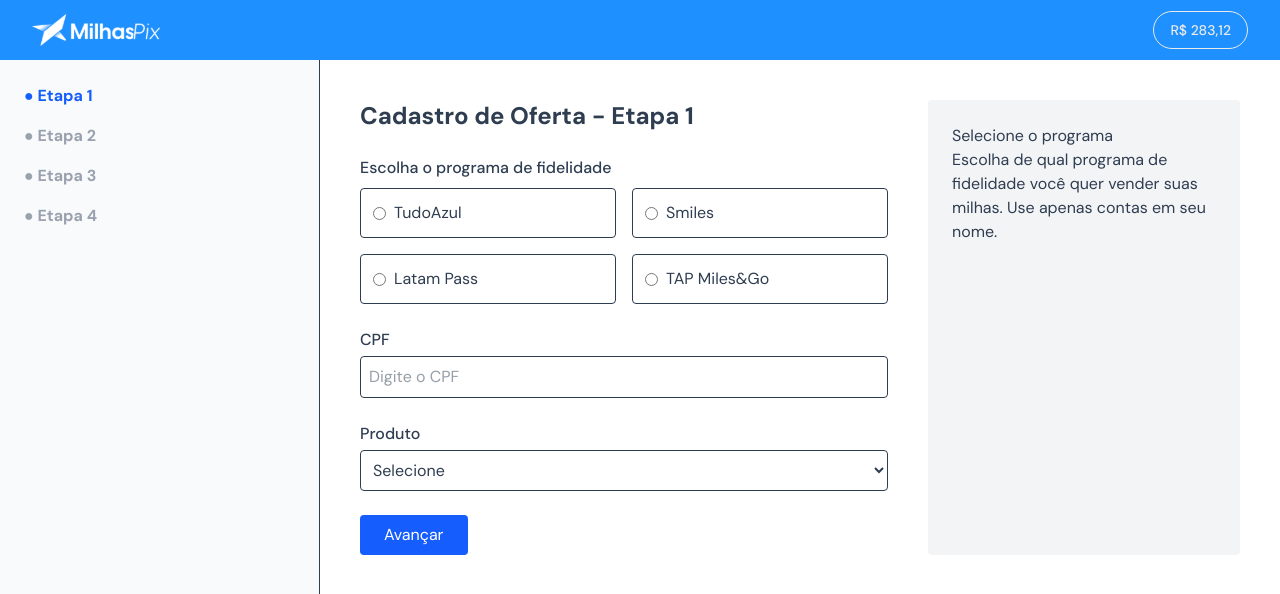
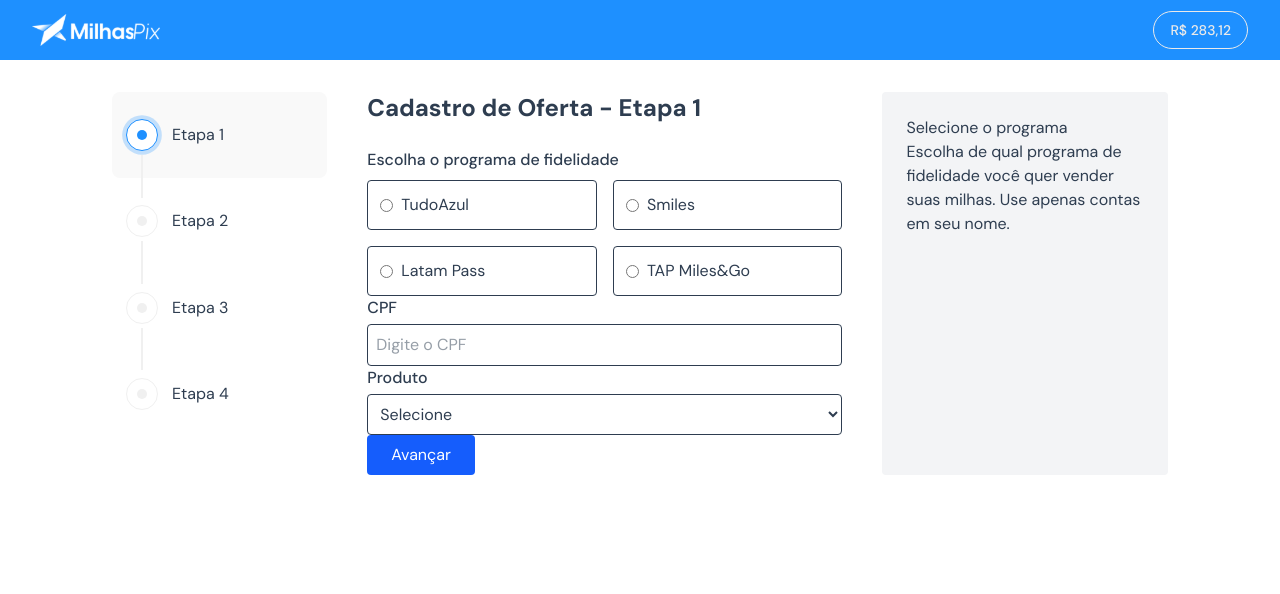
Before and after one commit to wll-machado/MilhasPix, a React (Vite) app: page /cadastro in a window 1280 px wide. Shown: the top 594 px of the page. Built offline with nearby package versions, Linux system fonts and the light colour scheme.

Commit message:
dot styles,animation created

```diff
--- a/src/App.tsx
+++ b/src/App.tsx
@@ -6,6 +6,8 @@
 import FormStep1 from './pages/FormStep1'
 import FormStep2 from './pages/FormStep2'
 import FormStep3 from './pages/FormStep3'
+import FormStep4 from './pages/FormStep4'
+import MyOffers from './pages/MyOffers'
 
 function App() {
 
@@ -20,10 +22,10 @@
             <Route index element={<FormStep1 />} />
             <Route path="step2" element={<FormStep2 />} />
             <Route path="step3" element={<FormStep3 />} />
-            {/* <Route path="step4" element={<FormStep4 />} /> */}
+            <Route path="step4" element={<FormStep4 />} />
           </Route>
 
-          {/* <Route path="/minhas-ofertas" element={<OffersPage />}  */}
+          <Route path="/minhas-ofertas" element={<MyOffers />} />
         </Routes>
       </OffersProvider>
     </BrowserRouter>
--- a/src/components/Header.tsx
+++ b/src/components/Header.tsx
@@ -1,11 +1,14 @@
+import { useNavigate } from 'react-router';
 import Logo from '../assets/images/logo.svg';
 
 
 const Header = () => {
+  const navigate = useNavigate();
+
   return (
     <header className="w-full h-15 bg flex items-center justify-between px-8 py-3" >
       <img src={Logo} alt="Milhaspix logo" />
-      <span className='text border-1 rounded-full px-4 py-1.5'>R$ 283,12</span>
+      <span onClick={() => {navigate("/minhas-ofertas") }} className='text border-1 rounded-full px-4 py-1.5'>R$ 283,12</span>
     </header>
   )
 }
--- a/src/components/LayoutMain.tsx
+++ b/src/components/LayoutMain.tsx
@@ -1,41 +1,63 @@
-
-import {  Outlet, useLocation } from 'react-router'
-import Header from './Header'
+import { Outlet, useLocation } from "react-router";
+import Header from "./Header";
 
 const LayoutMain = () => {
   const location = useLocation();
   const steps = ["/cadastro", "/cadastro/step2", "/cadastro/step3", "/cadastro/step4"];
-  const currentStep = steps.findIndex(step => location.pathname.startsWith(step));
 
-
+  // pega o último índice compatível
+  const currentStep = steps.findLastIndex((step) =>
+    location.pathname.startsWith(step)
+  );
 
   return (
     <div className="w-full h-screen">
       <Header />
 
-      <div className="flex min-h-screen">
-      <aside className="w-1/4 p-6 border-r bg-gray-50">
-        <ul className="space-y-4">
-          {steps.map((_, index) => (
-            <li key={index}>
-              <span
-                className={`font-bold ${
-                  index <= currentStep ? "text-blue-600" : "text-gray-400"
-                }`}
-              >
-                ● Etapa {index + 1}
+      <div className="flex  bg-[#FFFFFF] py-8 px-28">
+        <div className="flex gap-10  h-[480px] w-full">
+          <aside className="dotContainer">
+          <ul className=" h-full">
+                {steps.map((_, index) => {
+                let dotClass = "";
+                let cellClass = "";
+                let lineClass = "";
+
+                if (index === currentStep) {
+                  dotClass = "active";
+                  cellClass = "Cellactive";
+
+                } else if (index < currentStep) {
+                  dotClass = "completed";
+                  lineClass = "lineactive";
+                } else {
+                  dotClass = "inactive";
+                }
+
+    return (
+      <li key={index} className={`dotCell ${cellClass}`}>
+        <span className={`dot ${dotClass}`}>
+          <div></div>
         </span>
+        <p>Etapa {index + 1}</p>
+        {/* <div className={`line ${lineClass}`}></div> */}
+
+        {index < steps.length - 1 && (
+        <div className={`line ${index < currentStep ? "lineactive" : ""}`}></div>
+      )}
       </li>
-          ))}
+    );
+  })}
           </ul>
         </aside>
 
-      <main className="flex-1 p-10">
+        <main className="flex-1 w-[936px]">
           <Outlet />
         </main>
         </div>
       </div>
-  )
-}
+    </div>
+  );
+};
 
-export default LayoutMain
+export default LayoutMain;
--- a/src/index.css
+++ b/src/index.css
@@ -7,6 +7,7 @@
   --primary-color: #1E90FF;
   --alert-color: #DC2B2B;
   --sucess-color: #12A19A;
+  --inactive-color: #F0F0F0;
 }
 
 body {
@@ -15,6 +16,7 @@
   color: var(--text-color);
   margin: 0;
   padding: 0;
+  box-sizing: border-box;
 }
 
 @layer components {
@@ -28,4 +30,113 @@
         font-weight: 500;
         line-height: 24px;
       }
+
+      .dotContainer {
+        @apply w-[20.39%] h-[345px];
+      }
+      .dot{
+        width: 32px;
+        height: 32px;
+        border-radius: 9999px;
+        background-color: var(--background);
+        transition: box-shadow 0.5s ease, border-color 0.5s ease;
+
+         position: relative;
+         display: inline-flex;
+        justify-content: center;
+        align-items: center;
+
+        &>div{
+          width: 10px;
+          height: 10px;
+          border-radius: 999px;
+
+      }
+
+      }
+
+
+
+      .active{
+        border: 0.96px solid var(--primary-color);
+        box-shadow: 0px 0px 0px 3.83px rgba(30, 144, 255, 0.25);
+
+        &>div{
+          width: 10px;
+          height: 10px;
+          border-radius: 999px;
+          background-color: var(--primary-color);
+            }
+      }
+
+      .inactive{
+        border: 0.96px solid var(--inactive-color);
+          &>div{
+          width: 10px;
+          height: 10px;
+          border-radius: 999px;
+          background-color: var(--inactive-color);
+             }
+      }
+          .completed{
+            position: relative;
+            overflow: hidden;
+
+            &::before{
+              content: "";
+              position: absolute;
+              inset: 0;
+              background-color: var(--primary-color);
+              transform: scale(1);
+              transform-origin: center;
+              border-radius: 9999px;
+              transition: transform 0.6s ease;
+              z-index: 0;
+            }
+        &>div{
+        position: relative;
+        background-color: var(--inactive-color);
+        z-index: 1;
+            }
+      }
+
+
+      .dotCell {
+       @apply h-[25%] rounded-lg flex justify-start px-3.5 gap-3.5 items-center ;
+        position: relative;
+       &.Cellactive{
+        @apply bg-[#F9F9F9] ;
+       }
+      }
+
+      .line{
+        width: 2px;
+        height: 42.5px;
+        background-color: rgba(240, 240, 240, 1);
+
+        position: absolute;
+        left: 28.5px;
+        top: calc(50% + 20px);
+        overflow: hidden; /* necessário para animação */
+        z-index: 99;
+
+        &.lineactive::before{
+          transform: scaleY(1);
+
+        }
+      }
+
+      .line::before {
+            content: "";
+            position: absolute;
+            left: 0;
+            top: 0;
+            width: 100%;
+            height: 100%;
+            background-color: rgba(30, 144, 255, 1); /* cor do preenchimento */
+            transform: scaleY(0);
+            transform-origin: top;
+            transition: transform 0.6s ease;
+
+          }
  }
--- a/src/pages/FormStep1.tsx
+++ b/src/pages/FormStep1.tsx
@@ -28,10 +28,10 @@
   };
 
   return (
-    <div className="flex">
+    <div className="flex justify-between">
 
 
-    <form  onSubmit={handleSubmit(onSubmit)} className="space-y-6 flex-2">
+    <form  onSubmit={handleSubmit(onSubmit)} className="flex-2 w-[52.6%]">
       <h2 className="text-2xl font-bold mb-6">Cadastro de Oferta - Etapa 1</h2>
       <div>
         <label className="block font-medium mb-2">
--- a/src/pages/FormStep3.tsx
+++ b/src/pages/FormStep3.tsx
@@ -24,7 +24,7 @@
     updateData(values);
     console.log("Step3 data:", { ...data, ...values });
     // aqui você pode enviar para API ou ir para uma tela de resumo
-    navigate("/cadastro/resumo");
+    navigate("/cadastro/step4");
   };
 
   return (
@@ -91,7 +91,7 @@
           type="submit"
           className="bg-blue-600 text-white px-6 py-2 rounded hover:bg-blue-700 transition"
         >
-          Finalizar
+          Concluir
         </button>
       </form>
 
--- /dev/null
+++ b/src/pages/FormStep4.tsx
@@ -0,0 +1,21 @@
+import { useNavigate } from "react-router";
+
+
+const FormStep4 = () => {
+const navigate = useNavigate();
+
+  return (
+    <div>
+        <h2>Ordem de venda criada com sucesso!</h2>
+      <p>
+        Agora é só aguardar — assim que suas milhas forem vendidas, o valor será transferido direto para sua conta via Pix.
+      </p>
+
+      <button type="button" onClick={() => navigate("/minhas-ofertas")}>
+        Ver minhas ofertas -
+      </button>
+    </div>
+  )
+}
+
+export default FormStep4
--- a/src/pages/MyOffers.tsx
+++ b/src/pages/MyOffers.tsx
@@ -1,9 +1,25 @@
+import { useNavigate } from "react-router";
+import Header from "../components/Header";
 
 
 const MyOffers = () => {
+  const navigate = useNavigate();
+
   return (
     <div>
-      <h2>Minhas Ofertas</h2>
+      <Header />
+      <div>
+         <h2>Minhas Ofertas</h2>
+      <button type="button" onClick={() => {navigate("/cadastro")}}>Criar nova oferta</button>
+      </div>
+      <div>
+        <h2>todas as ofertas</h2>
+        <input type="text" placeholder="pesquisar" />
+        <select name="filtros" id="filtros" title="filtros">
+          <option value="ativa">ativa</option>
+          <option value="em utilização">em utilização</option>
+        </select>
+      </div>
     </div>
   )
 }
```
Lines whose indentation alone changed are shown as unchanged.
